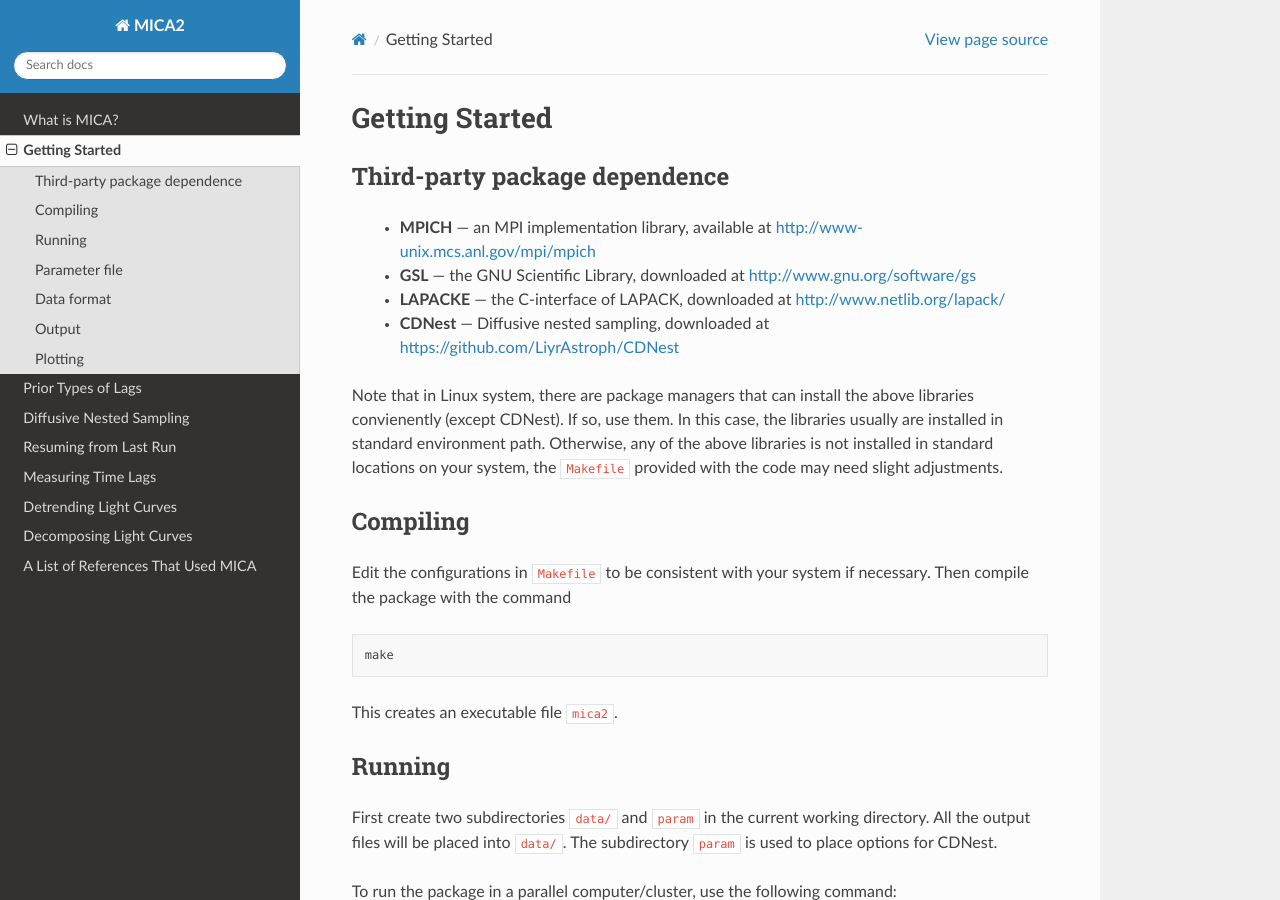
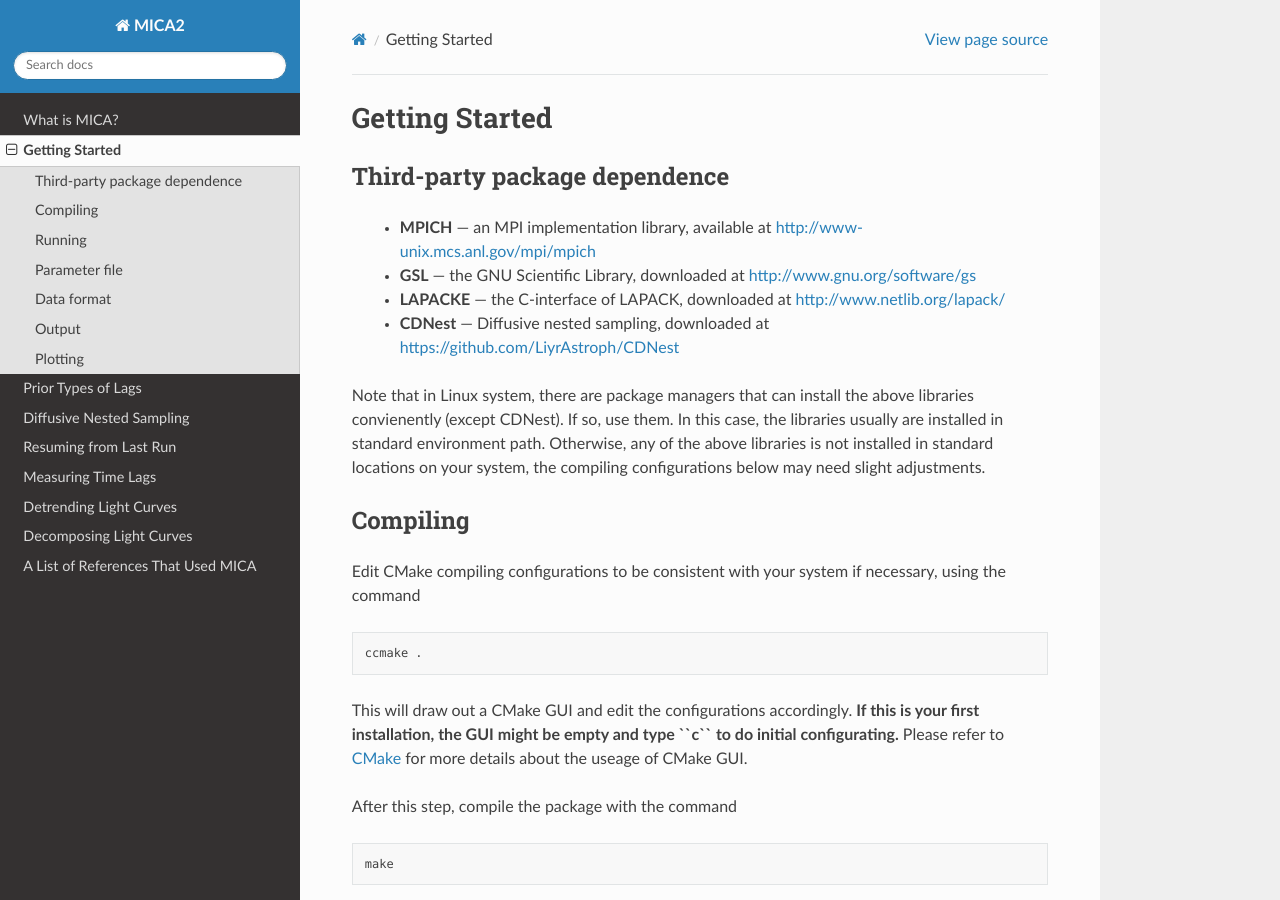
Before and after one commit to LiyrAstroph/MICA2, a Sphinx documentation site: the page built from docs/getting_started.rst, in a window 1280 px wide and 900 px high. Built offline with Sphinx 7.4.7 and the Read the Docs theme 2.0.0, drawn with Linux system fonts in a browser that asks for light colours.

Commit message:
update docs.

```diff
--- a/CMakeLists.txt
+++ b/CMakeLists.txt
@@ -24,7 +24,7 @@ endif()
 
 set(SRC "src")
 
-add_executable(mica2
+add_executable(${CMAKE_PROJECT_NAME}
   ${SRC}/main.c
   ${SRC}/allvars.c
   ${SRC}/run.c
--- a/docs/getting_started.rst
+++ b/docs/getting_started.rst
@@ -20,12 +20,22 @@ Third-party package dependence
 
 Note that in Linux system, there are package managers that can install the above libraries convienently (except CDNest).
 If so, use them. In this case, the libraries usually are installed in standard environment path. Otherwise, any of the above
-libraries is not installed in standard locations on your system, the ``Makefile`` provided with the code may need slight adjustments.
+libraries is not installed in standard locations on your system, the compiling configurations below may need slight adjustments.
 
 Compiling
 =============================
 
-Edit the configurations in ``Makefile`` to be consistent with your system if necessary. Then compile the package with the command
+Edit CMake compiling configurations to be consistent with your system if necessary, using the command
+
+.. code:: bash
+
+  ccmake .
+
+This will draw out a CMake GUI and edit the configurations accordingly. **If this is your first installation, the GUI might be
+empty and type ``c`` to do initial configurating.** Please refer to
+`CMake <https://cmake.org/cmake/help/book/mastering-cmake/index.html>`_ for more details about the useage of CMake GUI.
+
+After this step, compile the package with the command
 
 .. code:: bash
 
```
